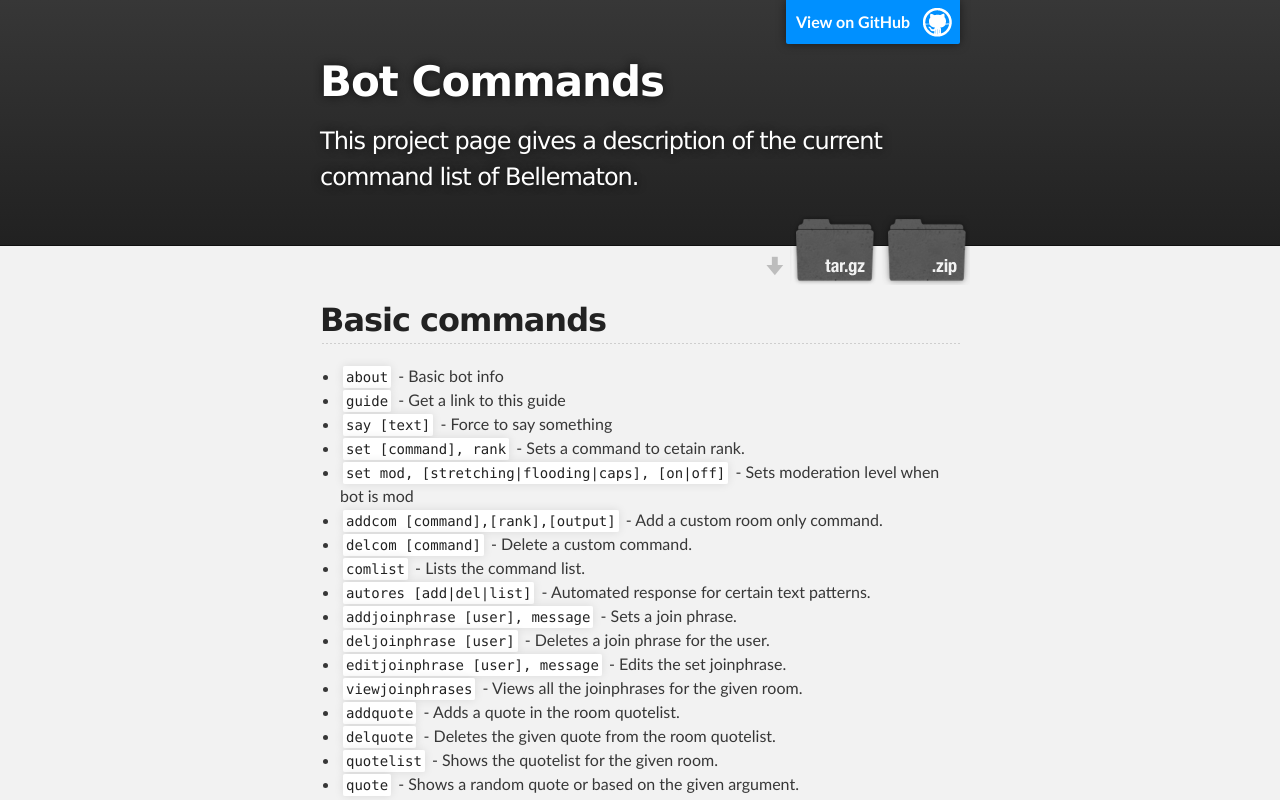
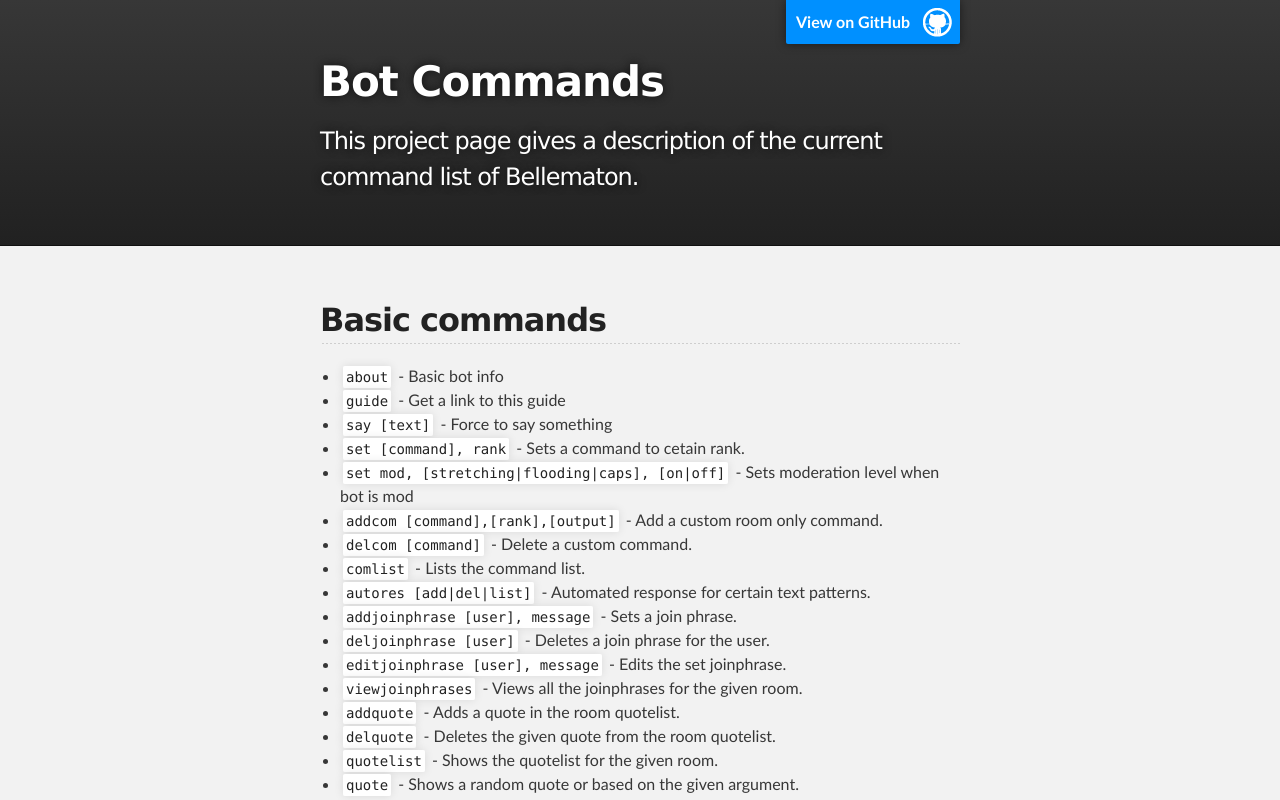
Before and after one commit to Hydrocity/bot, a plain HTML site: page index.html in a window 1280 px wide. Shown: the top 800 px of the page. Drawn offline with Linux system fonts and the light colour scheme.

Commit message:
Update index.html

```diff
--- a/index.html
+++ b/index.html
@@ -20,11 +20,6 @@
 
           <h1 id="project_title">Bot Commands</h1>
           <h2 id="project_tagline">This project page gives a description of the current command list of Bellematon.</h2>
-
-            <section id="downloads">
-              <a class="zip_download_link" href="https://github.com/hydrocityps/bot/zipball/master">Download this project as a .zip file</a>
-              <a class="tar_download_link" href="https://github.com/hydrocityps/bot/tarball/master">Download this project as a tar.gz file</a>
-            </section>
         </header>
     </div>
 
```
